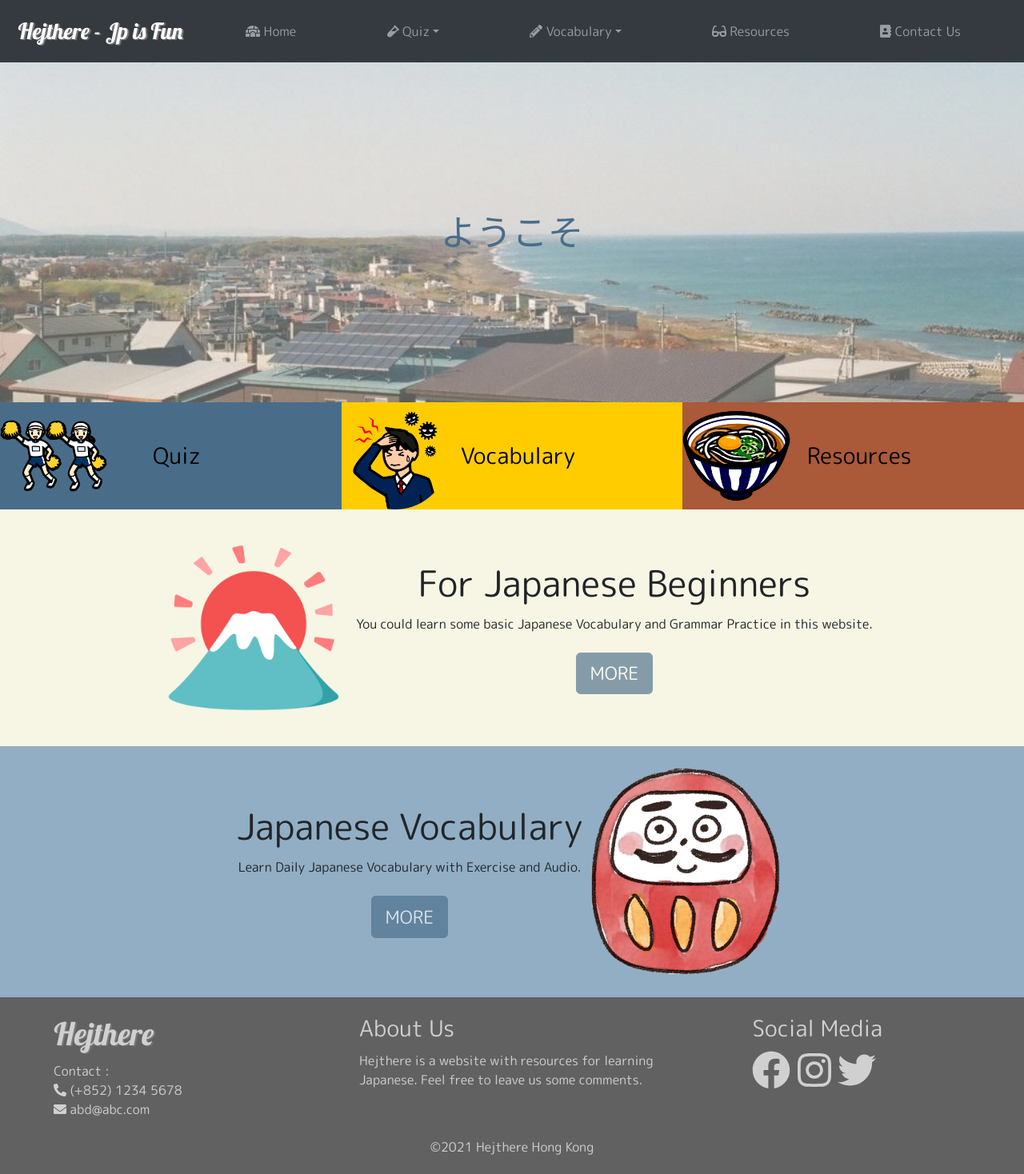
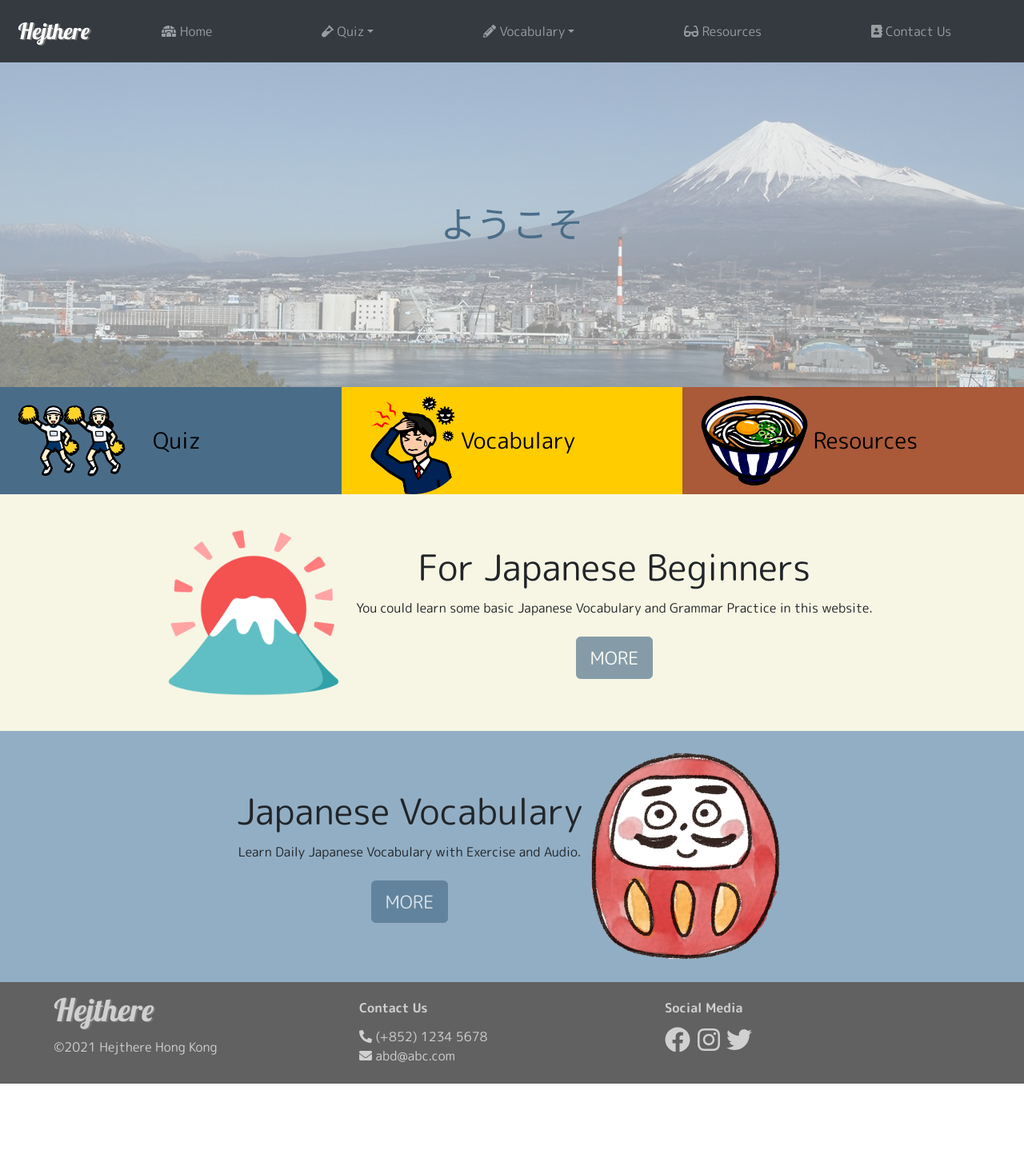
Before and after one commit to hejthere/jpisfun, a React (Create React App) app: page / in a window 1280 px wide. Shown: the whole page at 80% size. After the commit the page ends 1355 px from the top, so only its background shows below. Built offline with nearby package versions, Linux system fonts and the light colour scheme.

Commit message:
minor fix1

```diff
--- a/package.json
+++ b/package.json
@@ -1,5 +1,5 @@
 {
-  "homepage": "http://hejthere.github.io/jpisfun",
+    "homepage": "https://hejthere.github.io/jpisfun/",
     "name": "jpisfun",
     "version": "0.1.0",
     "private": true,
@@ -22,6 +22,7 @@
         "react-router-dom": "^5.2.0",
         "react-scripts": "4.0.0",
         "reactstrap": "^8.8.0",
+        "status-check": "0.0.17",
         "web-vitals": "^0.2.4"
     },
     "scripts": {
--- a/src/App.js
+++ b/src/App.js
@@ -1,9 +1,5 @@
 import React, { Component } from 'react';
-import { Switch, Route, Link} from 'react-router-dom';
-import Navbar from 'react-bootstrap/Navbar';
-import Nav from 'react-bootstrap/Nav';
-import NavDropdown from 'react-bootstrap/NavDropdown';
-import Container from 'react-bootstrap/Container';
+import { Switch, Route } from 'react-router-dom';
 import Home from './component/Home/Home'
 import Test from './component/JapaneseQuiz/Test/Test'
 import './index.css';
@@ -14,16 +10,15 @@ import Banner from './component/Home/Banner'
 import VocabDiseases from './component/Vocabulary/VocabDiseases';
 import OtherResources from './component/Resources/OtherResources';
 import RandomQuote from './component/Vocabulary/RandomQuote';
-import { FontAwesomeIcon } from '@fortawesome/react-fontawesome';
-import { faIgloo, faVial, faAddressBook, faPencilAlt, faGlasses } from '@fortawesome/free-solid-svg-icons';
-import towerimgage from '../src/Picture/Background.jpeg';
+import towerimgage from '../src/Picture/fuji.jpg'
 import miseimage from '../src/Picture/mise.jpg';
 import Katakana from './component/JapaneseQuiz/katakana/Katakana';
 import SavedQuotes from './component/Vocabulary/SavedQuotes';
 import JapaneseQuiz from './component/JapaneseQuiz/Test/JapaneseQuiz';
 import Vocabulary from './component/Vocabulary/Vocabulary';
 import Kanji from './component/Kanji/Kanji';
-import Footer from './component/Home/Footer'
+import Footer from './component/Home/Footer';
+import NavBar from './component/Home/NavBar'
 
 class App extends Component {
 
@@ -33,30 +28,7 @@ class App extends Component {
 
    <div>
 
-   <Container fluid>
-   <Navbar collapseOnSelect expand='md' bg="dark" variant="dark">
-   <Navbar.Brand className="homepage-brand">Hejthere - Jp is Fun</Navbar.Brand>
-   <Navbar.Toggle />
-   <Navbar.Collapse>
-    <Nav id='navBar1' className='navBar' fill fluid>
-    <Link className='nav-link' to='/'><FontAwesomeIcon icon={faIgloo} /> Home</Link>
-    <NavDropdown title={<span><FontAwesomeIcon icon={faVial} /> Quiz</span>} id="nav-dropdown">
-        <NavDropdown.Item eventKey="1.1"><Link to="/quiz/katakana">(Level 1) Katakana Test</Link></NavDropdown.Item>
-        <NavDropdown.Item eventKey="1.2"><Link to="/quiz/test">(Level 2) Greetings</Link></NavDropdown.Item>
-        <NavDropdown.Item eventKey="1.3"><Link to="/quiz/grammar">(Level 3) Grammar Practice</Link></NavDropdown.Item>
-      </NavDropdown>
-      <NavDropdown title={<span><FontAwesomeIcon icon={faPencilAlt} /> Vocabulary</span>} id="nav-dropdown">
-        <NavDropdown.Item  eventKey="2.1"><Link to='/vocabulary/kanji'>Kanji</Link></NavDropdown.Item>
-        <NavDropdown.Item  eventKey="2.2"><Link to='/vocabulary/quotes'>Quotes of Today</Link></NavDropdown.Item>
-        <NavDropdown.Item  eventKey="2.3"><Link to="/vocabulary/vocabdiseases">Diseases</Link></NavDropdown.Item>
-      </NavDropdown>
-		<Link className='nav-link' to='/resources'><FontAwesomeIcon icon={faGlasses} /> Resources</Link>
-    <Link className='nav-link' to='/contactus'><FontAwesomeIcon icon={faAddressBook} /> Contact Us</Link>
-    </Nav>
-    </Navbar.Collapse>
-    </Navbar>
-    </Container>
-
+  <NavBar />
 
   <Switch>
   <Route path="/" exact render={(props) => (
--- a/src/component/Contact/Contact.js
+++ b/src/component/Contact/Contact.js
@@ -128,6 +128,7 @@ let contactform = (
 return (
     <div>
     {contactform}
+    <br />
     </div>
  )
 }}
--- a/src/component/Home/Banner.js
+++ b/src/component/Home/Banner.js
@@ -8,7 +8,7 @@ const Banner = props => {
 return (
 
 <Container className='bannerContainer' fluid>
-<Image src={props.backgrounds} className='banner-image' alt='background' fluid style={{'opacity':'0.65'}}/>
+<Image src={props.backgrounds} className='banner-image' alt='background' fluid style={{'opacity':'0.5'}}/>
 <h2 className="bannertext"> ようこそ</h2>
 </Container>
 )}
--- a/src/component/Home/Footer.js
+++ b/src/component/Home/Footer.js
@@ -1,5 +1,5 @@
 import React from 'react'
-import { Container , Row , Col } from 'react-bootstrap'
+import { Container, Row, Col } from 'react-bootstrap'
 import { FontAwesomeIcon } from '@fortawesome/react-fontawesome';
 import { faPhoneAlt, faEnvelope } from '@fortawesome/free-solid-svg-icons';
 import { faFacebook, faInstagram, faTwitter } from '@fortawesome/free-brands-svg-icons';
@@ -9,29 +9,28 @@ import '../../App.css'
 export default function Footer() {
     return (
         <Container fluid className='footer-container'>
-        <Row xs={1} sm={2} lg={3} xl={3} className='p-3 px-5'>
+            <Row xs={2} sm={3} lg={3} xl={3} className='p-2 px-5'>
                 <Col className='text-left'>
                     <h3 className='homepage-brand'>Hejthere</h3>
-            <div>Contact :<br />
+                    <p>©2021 Hejthere Hong Kong</p>
+                </Col>
+
+                <Col className='text-left'>
+                    <h5><b>Contact Us</b></h5>
+                    <div>
                         <FontAwesomeIcon icon={faPhoneAlt} /> (+852) 1234 5678<br />
                         <FontAwesomeIcon icon={faEnvelope} /> abd@abc.com </div>
                 </Col>
 
                 <Col className='text-left'>
-            <h5>About Us</h5>
-            <div>Hejthere is a website with resources for learning Japanese. Feel free to leave us some comments.
-            </div>
-            </Col>
-            <Col> <h5>Social Media </h5>
+                    <h5><b>Social Media</b></h5>
                     <div>
-            <FontAwesomeIcon icon={faFacebook} size='3x'/> &nbsp;
-            <FontAwesomeIcon icon={faInstagram} size='3x'/> &nbsp;
-            <FontAwesomeIcon icon={faTwitter} size='3x'/> &nbsp;
-
+                        <FontAwesomeIcon icon={faFacebook} size='2x' /> &nbsp;
+                        <FontAwesomeIcon icon={faInstagram} size='2x' /> &nbsp;
+                        <FontAwesomeIcon icon={faTwitter} size='2x' /> &nbsp;
             </div>
                 </Col>
             </Row>
-        <Row><p className='w-100 text-center'>©2021 Hejthere Hong Kong</p></Row>
         </Container>
     )
 }
--- a/src/component/Home/Home.js
+++ b/src/component/Home/Home.js
@@ -18,17 +18,17 @@ const home = props => {
 return (
 <div>
 <Row xs={1} sm={1} md={3} lg={3} fluid className="menu">
-<Col className="menu-col"style={{ backgroundColor:'#496D89'}} >
+<Col className="menu-col px-3"style={{ backgroundColor:'#496D89'}} >
 	<Link className="picturelink" to='/quiz'>
 		<Image className="subpagelink" src={Greeting} alt='greeting' /> <h5 className="subpagelinkword"> &nbsp; Quiz </h5> </Link>
  </Col>
- <Col className="menu-col" style={{ backgroundColor:'#ffcc00'}}>
+ <Col className="menu-col px-3" style={{ backgroundColor:'#ffcc00'}}>
 	<Link className="picturelink" to='/vocabulary'>
 		<Image className="subpagelink" src ={disease} alt='disease'/> <h5 className="subpagelinkword"> &nbsp; Vocabulary </h5></Link>
  </Col>
-<Col className="menu-col" style={{ backgroundColor:'#aa5939'}}>
+<Col className="menu-col px-3" style={{ backgroundColor:'#aa5939'}}>
 	<Link  className="picturelink" to='/resources'>
-		<Image src ={food} className="subpagelink" alt='food' /> <h5 className="subpagelinkword"> &nbsp; Resources </h5></Link>
+		<Image src ={food} className="subpagelink" alt='food' /> <h5 className="subpagelinkword"> &nbsp;&nbsp;&nbsp; Resources </h5></Link>
 </Col>
 </Row>
 
--- /dev/null
+++ b/src/component/Home/NavBar.js
@@ -0,0 +1,37 @@
+import React from 'react'
+import '../../App.css'
+import { FontAwesomeIcon } from '@fortawesome/react-fontawesome';
+import { faIgloo, faVial, faAddressBook, faPencilAlt, faGlasses } from '@fortawesome/free-solid-svg-icons';
+import {Navbar , Container, Nav, NavDropdown} from 'react-bootstrap';
+import { Link } from 'react-router-dom'
+
+
+export default function NavBar() {
+
+    return (
+        <Container fluid>
+            <Navbar collapseOnSelect expand='md' bg="dark" variant="dark">
+                <Navbar.Brand className="homepage-brand">Hejthere</Navbar.Brand>
+                <Navbar.Toggle />
+                <Navbar.Collapse>
+                    <Nav id='navBar1' className='navBar' fill fluid>
+                        <Link className='nav-link' to='/'><FontAwesomeIcon icon={faIgloo} /> Home</Link>
+                        <NavDropdown title={<span><FontAwesomeIcon icon={faVial} /> Quiz</span>} id="nav-dropdown">
+                            <NavDropdown.Item eventKey="1.1"><Link to="/quiz/katakana">(Level 1) Katakana Test</Link></NavDropdown.Item>
+                            <NavDropdown.Item eventKey="1.2"><Link to="/quiz/test">(Level 2) Greetings</Link></NavDropdown.Item>
+                            <NavDropdown.Item eventKey="1.3"><Link to="/quiz/grammar">(Level 3) Grammar Practice</Link></NavDropdown.Item>
+                        </NavDropdown>
+                        <NavDropdown title={<span><FontAwesomeIcon icon={faPencilAlt} /> Vocabulary</span>} id="nav-dropdown">
+                            <NavDropdown.Item eventKey="2.1"><Link to='/vocabulary/kanji'>Kanji</Link></NavDropdown.Item>
+                            <NavDropdown.Item eventKey="2.2"><Link to='/vocabulary/quotes'>Quotes of Today</Link></NavDropdown.Item>
+                            <NavDropdown.Item eventKey="2.3"><Link to="/vocabulary/vocabdiseases">Diseases</Link></NavDropdown.Item>
+                        </NavDropdown>
+                        <Link className='nav-link' to='/resources'><FontAwesomeIcon icon={faGlasses} /> Resources</Link>
+                        <Link className='nav-link' to='/contactus'><FontAwesomeIcon icon={faAddressBook} /> Contact Us</Link>
+                    </Nav>
+                </Navbar.Collapse>
+            </Navbar>
+        </Container>
+
+    )
+}
--- a/src/component/JapaneseQuiz/Grammar/Grammar.js
+++ b/src/component/JapaneseQuiz/Grammar/Grammar.js
@@ -1,4 +1,4 @@
-import React, {useState } from 'react';
+import React, { useState } from 'react';
 import Button from 'react-bootstrap/Button';
 import Container from 'react-bootstrap/Container';
 import Image from 'react-bootstrap/Image';
@@ -30,8 +30,8 @@ const Grammar = props => {
     return (
         <Container fluid>
             <h5 className='description'>
-                Level 3 : Do you know which particle should be used in the following article ?
-    Click the space to view the answer. </h5><br />
+                Level 3 : Do you know which particles should be used in the following article ?
+                 Click on the ( ) to view the answer. </h5><br />
 
             <Row sm={1} xs={1} md={2} lg={2} id='momotaro-container'>
                 <Col id='momotaro' >
--- a/src/component/JapaneseQuiz/Test/Test.js
+++ b/src/component/JapaneseQuiz/Test/Test.js
@@ -98,9 +98,9 @@ class Test extends React.Component {
 
 	</Container> */}
 
-				<Button onClick={() => window.history.back()}> Back </Button>
-
-
+			<Button onClick={() => window.history.back()}> Back </Button>
+			<br />
+			<br />
 			</div>
 		)
 
--- a/src/component/JapaneseQuiz/katakana/Katakana.js
+++ b/src/component/JapaneseQuiz/katakana/Katakana.js
@@ -114,7 +114,7 @@ class Katakana extends Component {
         return (
             <Container fluid>
                 <h5 className='katakana-introduction'>
-                    Level 1: Do you know the romaji of the following katakana ? </h5>
+                    Level 1: Do you know the pronunciation of the following Hirakana or katakana ? </h5>
                 <Row xs={1} sm={1} md={2} xl={2}>
                     <Col>
                         <h5 className='katakana-header'>Hirakana Test</h5>
@@ -127,7 +127,7 @@ class Katakana extends Component {
                         <br />
                     </Col>
                     <Col>
-                        <h5 className='katakana-header'>Katakan Test</h5>
+                        <h5 className='katakana-header'>Katakana Test</h5>
                         <div className='katakana-container'>
                             <br />
                             <p className='katakana-question'> {this.state.displayQuestion2}</p>
--- a/src/component/Resources/OtherResources.js
+++ b/src/component/Resources/OtherResources.js
@@ -54,7 +54,7 @@ return (
 <Container fluid>
 <Row fluid xs={1} sm={1} md={2}>
 <Col>
-<p className='introductionResource'> <FontAwesomeIcon icon={faHandPointDown} /> Select an video to watch <FontAwesomeIcon icon={faHandPointDown} /></p>
+<div className='introductionResource'> <FontAwesomeIcon icon={faHandPointDown} /> Select an video to watch</div>
 <div className='video-button-container'>
 {playButton}
 </div>
```
Also changed, not shown: src/component/Kanji/Kanji.js (+10 -2 lines), src/Picture/fuji.jpg (added), 1 other file (tests, documents, lock files or other folders). Lines whose indentation alone changed are shown as unchanged.
